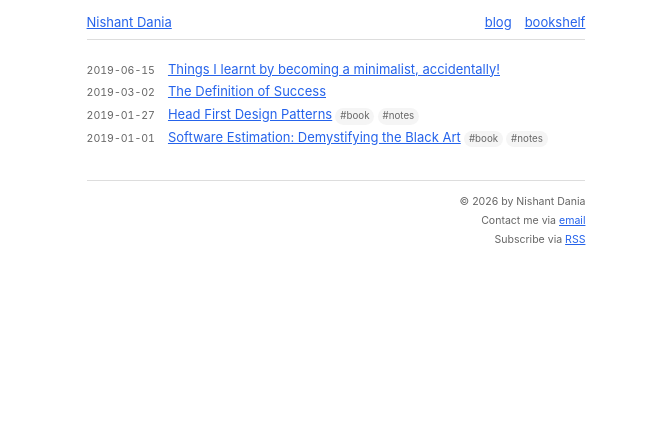
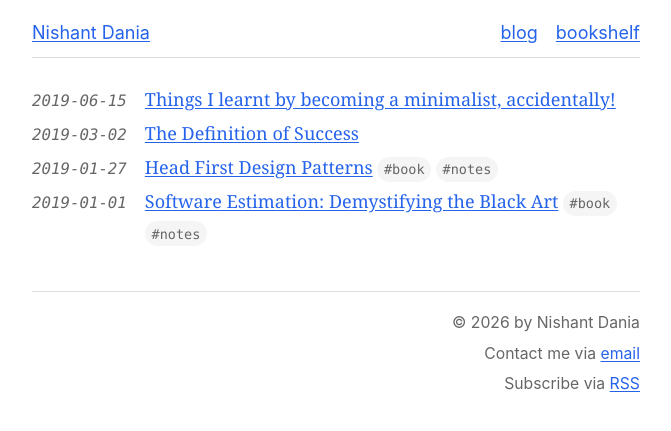
Before and after one commit to nishantdania/website, a Jekyll site: the page built from blog.md, in a window 1280 px wide. Shown: the top 431 px of the page, without its empty margins (304-975 px from the left). Built offline with Jekyll 4.4.1, drawn with Linux system fonts in a browser that asks for light colours.

Commit message:
Larger for readability

```diff
--- a/_layouts/post.html
+++ b/_layouts/post.html
@@ -6,7 +6,7 @@ layout: default
   <header>
     <h1>{{ page.title }}</h1>
     <div class="post-meta">
-      <time datetime="{{ page.date | date: '%Y-%m-%d' }}">{{ page.date | date: "%Y-%m-%d" }}</time>
+      <time class="post-date" datetime="{{ page.date | date: '%Y-%m-%d' }}">{{ page.date | date: "%Y-%m-%d" }}</time>
       {% assign md_url = page.url | append: '.md' %}
       <a href="{{ md_url | replace: '/.md', '.md' }}" class="view-md">[markdown]</a>
     </div>
--- a/assets/css/style.css
+++ b/assets/css/style.css
@@ -28,16 +28,16 @@ img, picture, video, canvas, svg {
   /* Fonts */
   --font-sans: "Adwaita Sans", -apple-system, BlinkMacSystemFont, "Segoe UI", "Noto Sans", Helvetica, Arial, sans-serif, "Apple Color Emoji", "Segoe UI Emoji";
   --font-serif: Georgia, "Times New Roman", serif;
-  --font-text: var(--font-sans);
+  --font-text: var(--font-serif);
   --font-mono: "SF Mono", Monaco, monospace;
 
   /* Type Scale */
   --text-xs: 0.75rem;
-  --text-sm: 0.8125rem;
-  --text-base: 1rem;
-  --text-md: 1.0625rem;
-  --text-lg: 1.125rem;
-  --text-xl: 1.375rem;
+  --text-sm: 0.875rem;
+  --text-base: 1.125rem;
+  --text-md: 1.125rem;
+  --text-lg: 1.25rem;
+  --text-xl: 1.5rem;
   --text-code: 0.875em;
 
   /* Spacing */
@@ -54,7 +54,7 @@ img, picture, video, canvas, svg {
 
   /* Typography */
   --leading-tight: 1.25;
-  --leading-base: 1.5;
+  --leading-base: 1.65;
   --letter-spacing-tight: -0.02em;
   --letter-spacing-tighter: -0.025em;
   --letter-spacing-loose: 0.05em;
@@ -67,7 +67,7 @@ img, picture, video, canvas, svg {
    BASE STYLES
    ======================================== */
 html {
-  font-size: var(--text-sm);
+  font-size: var(--text-base);
 }
 
 body {
@@ -78,12 +78,16 @@ body {
   max-width: var(--measure);
   margin: 0 auto;
   padding: var(--space-md);
+  font-feature-settings: "kern" 1, "liga" 1;
+  -webkit-font-smoothing: antialiased;
+  -moz-osx-font-smoothing: grayscale;
 }
 
 /* ========================================
    NAVIGATION
    ======================================== */
 nav {
+  font-family: var(--font-sans);
   display: flex;
   justify-content: space-between;
   align-items: baseline;
@@ -103,35 +107,48 @@ nav > div {
 
 /* Headings */
 h1, h2, h3, h4 {
+  font-family: var(--font-sans);
   font-weight: 600;
   line-height: var(--leading-tight);
   letter-spacing: var(--letter-spacing-tight);
 }
 
-/* Content headings - article content h1 equals h2 visually
-   since article header h1 is the real title */
-.content h1 { font-size: var(--text-lg); }
-h2 { font-size: var(--text-md); }
-h3 { font-size: var(--text-base); }
-h4 { font-size: var(--text-sm); }
+/* Content headings */
+.content h1 { font-size: var(--text-xl); }
+h2 { font-size: var(--text-lg); }
+h3 { font-size: var(--text-md); }
+h4 { font-size: var(--text-base); }
 
 h1, h2, h3, h4 {
-  margin-top: var(--space-lg);
-  margin-bottom: var(--space-xs);
+  margin-top: var(--space-xl);
+  margin-bottom: var(--space-sm);
+}
+
+/* Remove top margin from first heading in content */
+.content h1:first-child,
+.content h2:first-child,
+.content h3:first-child,
+.content h4:first-child {
+  margin-top: 0;
 }
 
 /* Paragraphs */
 p {
-  margin-bottom: var(--space-sm);
+  margin-bottom: var(--space-md);
 }
 
 /* Lists */
 ul, ol {
-  margin-bottom: var(--space-sm);
-  padding-left: var(--space-md);
+  margin-bottom: var(--space-md);
+  padding-left: var(--space-lg);
 }
 
 li {
+  margin-bottom: var(--space-xs);
+}
+
+li > ul, li > ol {
+  margin-top: var(--space-xs);
   margin-bottom: var(--space-xs);
 }
 
@@ -169,7 +186,9 @@ main > ul > li {
 }
 
 main > ul time {
+  font-family: var(--font-mono);
   font-size: var(--text-sm);
+  font-style: italic;
   color: var(--c-fg-muted);
   font-variant-numeric: tabular-nums;
   white-space: nowrap;
@@ -183,6 +202,7 @@ main > ul .post-content {
 }
 
 main > ul .post-tag {
+  font-family: var(--font-mono);
   font-size: var(--text-xs);
   color: var(--c-fg-muted);
   background: var(--c-bg-secondary);
@@ -204,6 +224,12 @@ main > ul .post-tag {
 
 .bookshelf-list > li > div {
   margin-top: var(--space-xs);
+}
+
+.bookshelf-list .book-links {
+  margin-top: var(--space-xs);
+  font-family: var(--font-mono);
+  font-size: var(--text-sm);
 }
 
 .bookshelf-list .notes-link {
@@ -233,12 +259,15 @@ article > header .post-meta {
   gap: var(--space-sm);
 }
 
-article > header time {
+article > header .post-date {
+  font-family: var(--font-mono);
   font-size: var(--text-sm);
+  font-style: italic;
   color: var(--c-fg-muted);
 }
 
 article > header .view-md {
+  font-family: var(--font-mono);
   font-size: var(--text-sm);
 }
 
@@ -261,6 +290,7 @@ figcaption {
 code, pre {
   font-family: var(--font-mono);
   font-size: var(--text-code);
+  font-feature-settings: normal;
 }
 
 code {
@@ -285,14 +315,19 @@ pre code {
    BLOCKQUOTE
    ======================================== */
 blockquote {
-  margin: var(--space-sm) 0 var(--space-sm) var(--space-md);
-  padding-left: var(--space-sm);
-  border-left: var(--border-width-thick) solid var(--c-border);
+  margin: var(--space-lg) 0 var(--space-lg) 0;
+  padding: var(--space-sm) var(--space-md);
+  border-left: var(--border-width-thick) solid var(--c-fg-muted);
   color: var(--c-fg-muted);
+  font-style: italic;
 }
 
 blockquote p {
   margin-bottom: var(--space-xs);
+}
+
+blockquote p:last-child {
+  margin-bottom: 0;
 }
 
 /* ========================================
@@ -301,7 +336,14 @@ blockquote p {
 hr {
   border: 0;
   border-top: var(--border-width) solid var(--c-border);
-  margin: var(--space-md) 0;
+  margin: var(--space-xl) 0;
+}
+
+/* ========================================
+   TEXT WRAPPING
+   ======================================== */
+p, li {
+  text-wrap: pretty;
 }
 
 /* ========================================
@@ -315,6 +357,7 @@ hr {
    FOOTER
    ======================================== */
 footer {
+  font-family: var(--font-sans);
   margin-top: var(--space-xl);
   padding-top: var(--space-md);
   border-top: var(--border-width) solid var(--c-border);
--- a/blog.md
+++ b/blog.md
@@ -6,7 +6,7 @@ title: "Blog"
 <ul>
   {% for post in site.posts %}
     <li>
-      <time datetime="{{ post.date | date: '%Y-%m-%d' }}">{{ post.date | date: "%Y-%m-%d" }}</time>
+      <time class="post-date" datetime="{{ post.date | date: '%Y-%m-%d' }}">{{ post.date | date: "%Y-%m-%d" }}</time>
       <div class="post-content">
         <a href="{{ post.url }}">{{ post.title }}</a>
         {% if post.tags %}
```
Also changed, not shown: bookshelf.md (+1 -1 lines).
